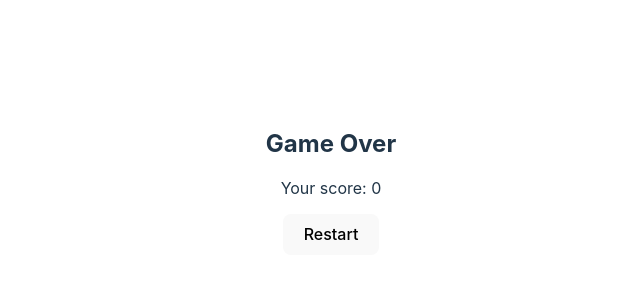
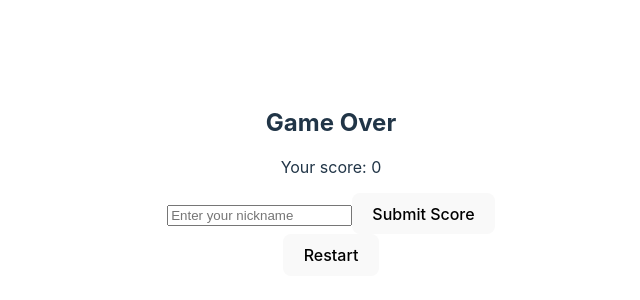
Before and after one commit to pslib-cz/2023-p3a-mpa-react-project-dankolar69, a React (Vite) app in the folder my-vue-app/: page /dead in a window 1280 px wide. Shown: the part 218-518 px from the top of the page, without its empty margins (309-949 px from the left). Built offline with nearby package versions, Linux system fonts and the light colour scheme.

Commit message:
Ranking score

```diff
--- a/my-vue-app/src/pages/DeadScreen.tsx
+++ b/my-vue-app/src/pages/DeadScreen.tsx
@@ -1,13 +1,35 @@
 import React from "react";
-import { useContext } from 'react';
+import { useContext, useState, useEffect } from 'react';
 import { GameContext } from '../providers/ContextProvider';
 import '../styles/Main.css';
 import { useNavigate } from 'react-router-dom';
 
+export type Score = {
+  nickname: string;
+  score: number;
+};
 
 const DeadScreen: React.FC = () => {
     const { state, dispatch } = useContext(GameContext);
     const navigate = useNavigate();
+
+    const [nickname, setNickname] = useState('');
+
+
+
+
+
+
+    const handleSubmit = (event: React.FormEvent<HTMLFormElement>) => {
+        event.preventDefault();
+        const newScore = { nickname, score: state.score };
+        const scores:Score[] = JSON.parse(localStorage.getItem('gameScores') || '[]');
+        scores.push(newScore);
+        scores.sort((a, b) => b.score - a.score);
+        localStorage.setItem('gameScores', JSON.stringify(scores));
+        navigate('/menu');
+    };
+
 
     const handleRestart = () => {
         dispatch({ type: 'RESET_GAME' });
@@ -18,6 +40,16 @@ const DeadScreen: React.FC = () => {
             <div className="game-over">
               <h2>Game Over</h2>
               <p>Your score: {state.score}</p>
+              <form onSubmit={handleSubmit}>
+                <input
+                    type="text"
+                    value={nickname}
+                    onChange={(e) => setNickname(e.target.value)}
+                    placeholder="Enter your nickname"
+                    required
+                />
+                <button type="submit">Submit Score</button>
+            </form>
               <button onClick={handleRestart}>Restart</button>
             </div>
         </div>
--- a/my-vue-app/src/pages/MainMenu.tsx
+++ b/my-vue-app/src/pages/MainMenu.tsx
@@ -14,14 +14,17 @@ import { Link } from "react-router-dom";
                 </button>
 
             </Link>
+            <Link to="/ranking" className="link">
+                <button className="button">
+                    Ranking
+                </button>
+            </Link>
             <Link to="/shop" className="link">
                 <button className="button">
                     Shop
                 </button>
             </Link>
-            <button className="button">
-                    Quit
-            </button>
+
         </div>
     );
 };
--- /dev/null
+++ b/my-vue-app/src/pages/Ranking.tsx
@@ -0,0 +1,24 @@
+import React, { useState, useEffect } from 'react';
+import { Score } from './DeadScreen';
+const Ranking = () => {
+    const [scores, setScores] = useState<Score[]>([]);
+
+    useEffect(() => {
+        const savedScores: Score[] = JSON.parse(localStorage.getItem('gameScores') || '[]') as Score[];
+        savedScores.sort((a, b) => b.score - a.score);
+        setScores(savedScores);
+    }, []);
+
+    return (
+        <div>
+            <h1>Ranking</h1>
+            <ul>
+                {scores.map((score, index) => (
+                    <li key={index}>{score.nickname}: {score.score}</li>
+                ))}
+            </ul>
+        </div>
+    );
+};
+
+export default Ranking;
--- a/my-vue-app/src/router/AppRoutes.tsx
+++ b/my-vue-app/src/router/AppRoutes.tsx
@@ -8,6 +8,7 @@ import Victory from '../pages/Victory';
 import BossFight from '../pages/BossFight';
 import DeadScreen from '../pages/DeadScreen';
 import Shop from '../pages/Shop';
+import Ranking from '../pages/Ranking';
 
 
 
@@ -22,7 +23,8 @@ const AppRoutes: React.FC = () => {
         <Route path='/victory' element={<Victory />} />
         <Route path='/boss' element={<BossFight />} />
         <Route path='/dead' element={<DeadScreen />} />
-        <Route path='shop' element={<Shop />} />
+        <Route path='/shop' element={<Shop />} />
+        <Route path='/ranking' element={<Ranking />} />
       </Routes>
     </Router>
   );
```
